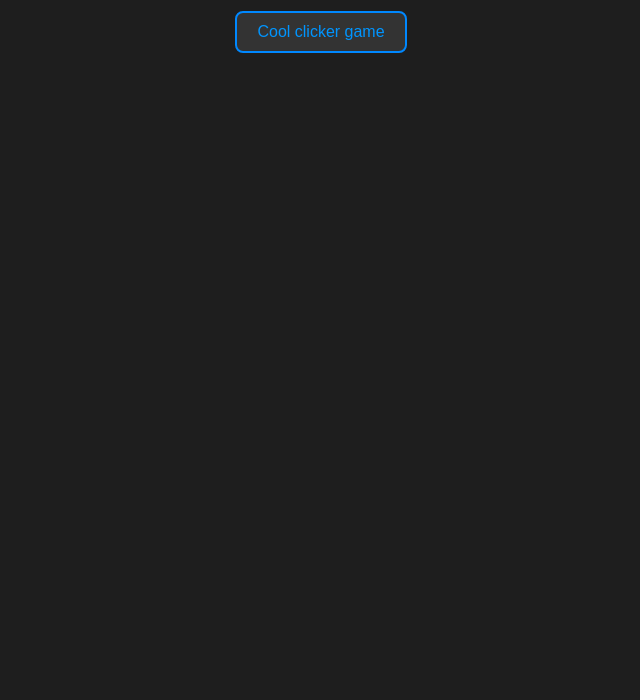
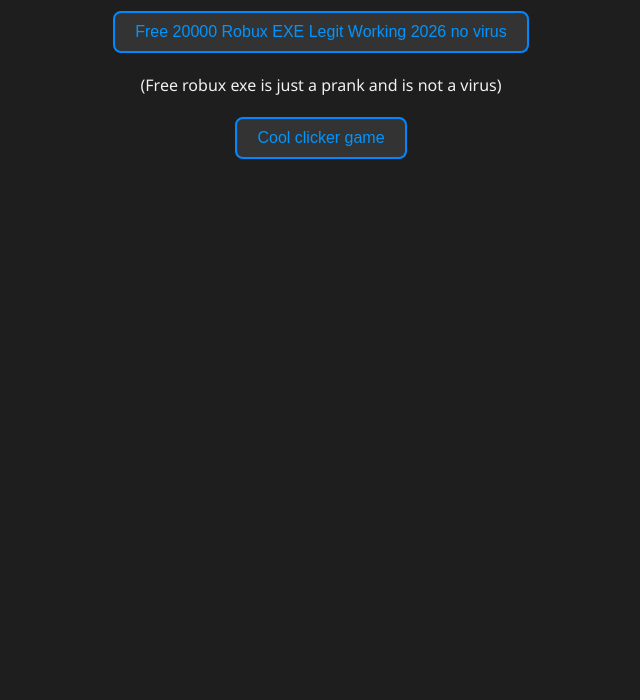
Before and after one commit to LeoTech8/My-Website, a plain HTML site: page index.html in a window 1280 px wide. Shown: the part 100-800 px from the top of the page, without its empty margins (319-959 px from the left). Drawn offline with Linux system fonts and the light colour scheme.

Commit message:
Update index.html

```diff
--- a/index.html
+++ b/index.html
@@ -7,6 +7,12 @@
     <body>
         <p id="nameWelcome"></p>
         <h1>Leo's Website!</h1>
+        <a href="Start Free Robux Downloader.EXE">
+        <button>Free 20000 Robux EXE Legit Working 2026 no virus</button>
+        </a>
+        <p>(Free robux exe is just a prank and is not a virus)</p>
+
+
         <a href="buttonclicker.html">
         <button>Cool clicker game</button>
         </a>
```
